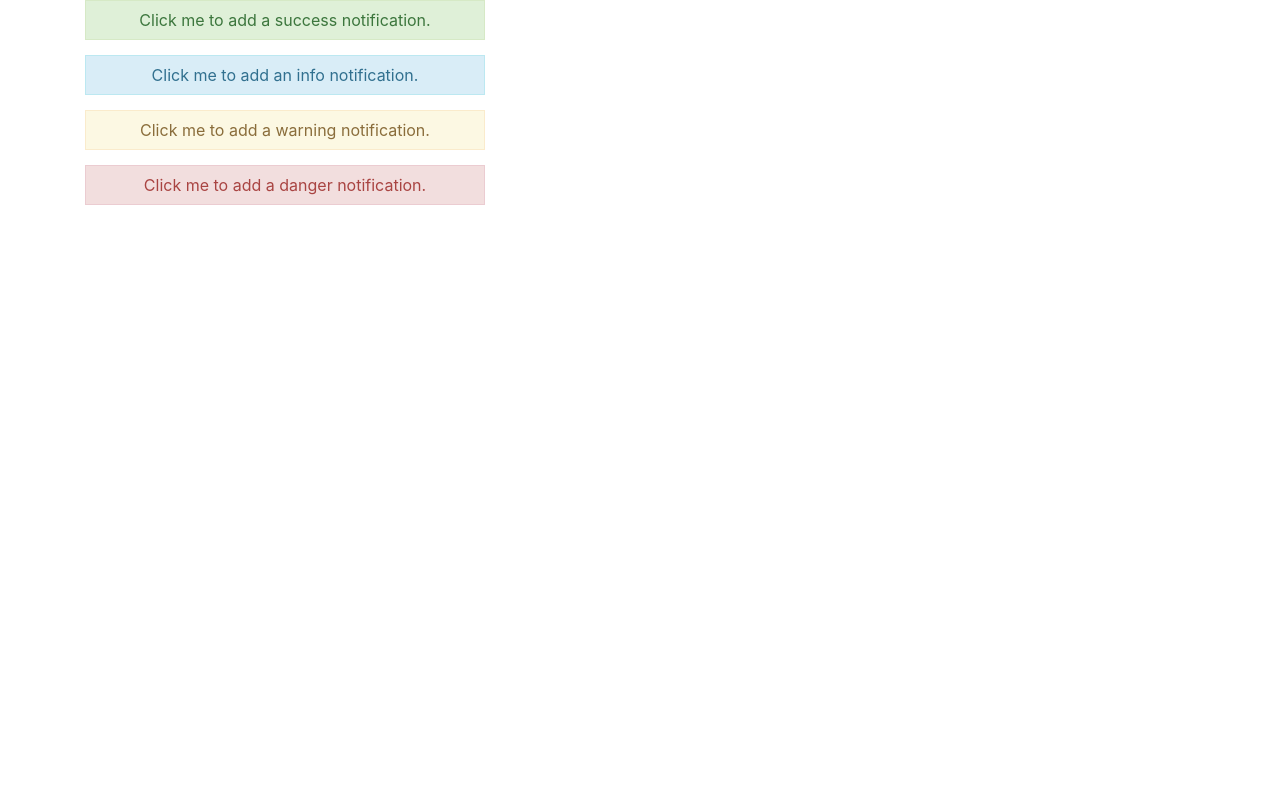
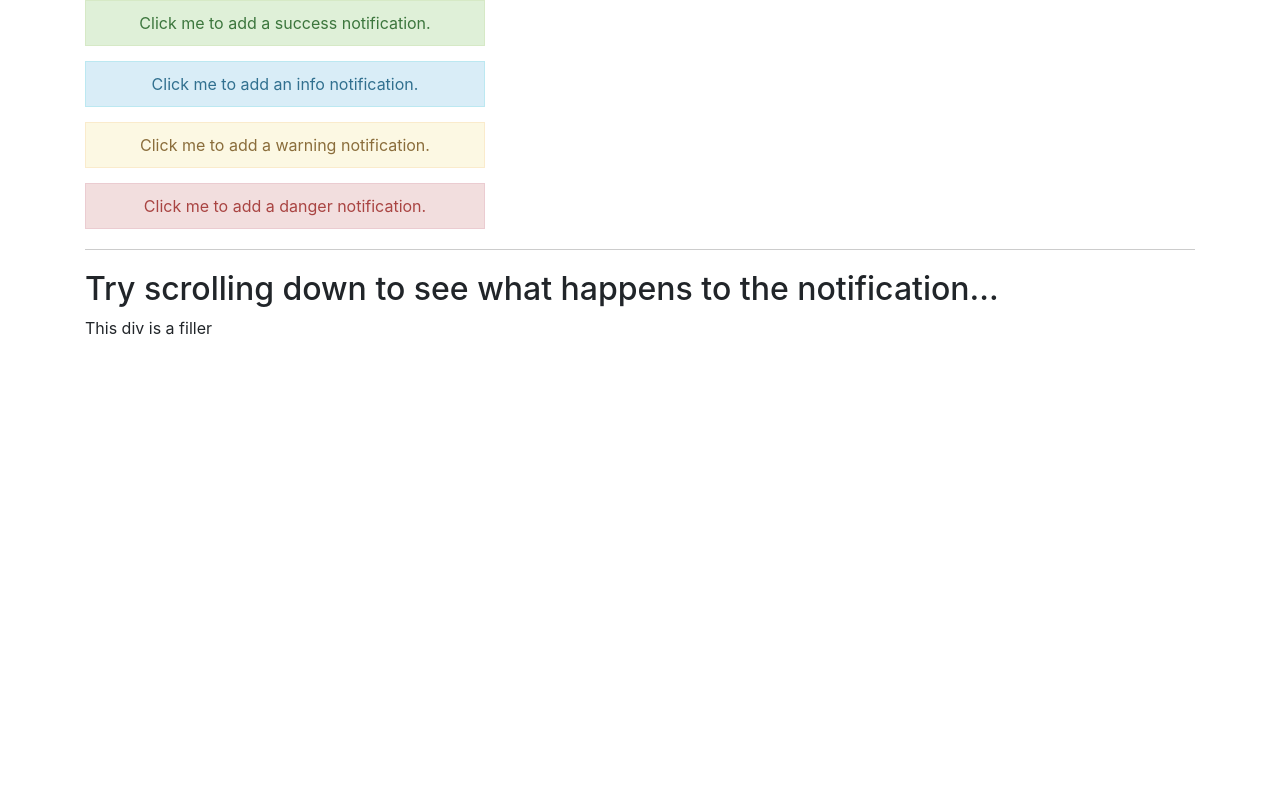
Before and after one commit to Zregnateews/SimpleNotify, a plain HTML site: page index.html in a window 1280 px wide. Shown: the top 800 px of the page. Drawn offline with nearby package versions, Linux system fonts and the light colour scheme; a script that the page names is missing.

Commit message:
Update index.html

```diff
--- a/index.html
+++ b/index.html
@@ -4,51 +4,72 @@
         <meta http-equiv="Content-Type" content="text/html; charset=utf-8" />
         <meta http-equiv="X-UA-Compatible" content="IE=edge" />
         <meta name="viewport" content="width=device-width, initial-scale=1.0">
-        <title></title>
+        <title>Simple Notify Examples</title>
         <link rel="stylesheet" type="text/css" href="https://cdnjs.cloudflare.com/ajax/libs/meyer-reset/2.0/reset.min.css" />
         <link rel="stylesheet" type="text/css" href="https://maxcdn.bootstrapcdn.com/bootstrap/4.0.0/css/bootstrap.min.css" />
         <link rel="stylesheet" type="text/css" href="https://maxcdn.bootstrapcdn.com/font-awesome/4.7.0/css/font-awesome.min.css" />
         <link rel="stylesheet" type="text/css" href="simpleNotify.css" />
         <style type="text/css">
-            #buttonsHolder button{
+            .buttonsHolder button{
                 display:block;
                 margin-bottom: 15px;
                 width:400px;
-                height:40px;
+                padding:10px;
                 border:1px solid #d6e9c6;
                 color:#3c763d;
                 background-color:#dff0d8;
                 border-color:#d6e9c6;
             }
-            #buttonsHolder button#addSuccess{
+            .buttonsHolder button#addSuccess,
+            .buttonsHolder button#addSuccess2{
                 color:#3c763d;
                 background-color:#dff0d8;
                 border-color:#d6e9c6;
             }
-            #buttonsHolder button#addInfo{
+            .buttonsHolder button#addInfo,
+            .buttonsHolder button#addInfo2{
                 color:#31708f;
                 background-color:#d9edf7;
                 border-color:#bce8f1;
             }
-            #buttonsHolder button#addWarning{
+            .buttonsHolder button#addWarning,
+            .buttonsHolder button#addWarning2{
                 color:#8a6d3b;
                 background-color:#fcf8e3;
                 border-color:#faebcc;
             }
-            #buttonsHolder button#addDanger{
+            .buttonsHolder button#addDanger,
+            .buttonsHolder button#addDanger2{
                 color:#a94442;
                 background-color:#f2dede;
                 border-color:#ebccd1;
+            }
+
+            #filler{
+                margin-top:20px;
+                border-top:1px solid #ccc;
+                padding-top:20px;
+                height:1000px;
             }
         </style>
     </head>
     <body>
         <div class="container">
-            <div id="buttonsHolder">
+            <div class="buttonsHolder">
                 <button id="addSuccess">Click me to add a success notification.</button>
                 <button id="addInfo">Click me to add an info notification.</button>
                 <button id="addWarning">Click me to add a warning notification.</button>
                 <button id="addDanger">Click me to add a danger notification.</button>
+            </div>
+            <div id="filler">
+                <h2>Try scrolling down to see what happens to the notification...</h2>
+                <p>This div is a filler</p>
+            </div>
+            <div class="buttonsHolder">
+                <button id="addSuccess2">Click me to add another success notification that lives inside the filler div.</button>
+                <button id="addInfo2">Click me to add another info notification that lives inside the filler div.</button>
+                <button id="addWarning2">Click me to add another warning notification that lives inside the filler div.</button>
+                <button id="addDanger2">Click me to add another danger notification that lives inside the filler div.</button>
             </div>
         </div>
 
@@ -57,7 +78,8 @@
                 crossorigin="anonymous"></script>
         <script type="text/javascript" src="simpleNotify.js"></script>
         <script type="text/javascript">
-            var notifications = $("body").notifications({holdTime:5, animationType:"opacity"})
+            var notifications = $("body").notifications({holdTime:5, animationType:"opacity"});
+            var notifications2 = $("#filler").notifications({holdTime:5, animationType:"opacity"});
             $(function(){
                 $("#addSuccess").click(function(){
                     notifications.notify("This is a Success notification.", "success");
@@ -71,6 +93,19 @@
                 $("#addDanger").click(function(){
                     notifications.notify("This is a Danger notification. Also this one is vibrating for more impact! :D", "danger", 1);
                 });
+
+                $("#addSuccess2").click(function(){
+                    notifications2.notify("This is a Success notification that lives inside the filler div.", "success");
+                });
+                $("#addInfo2").click(function(){
+                    notifications2.notify("This is an Info notification that lives inside the filler div.", "info");
+                });
+                $("#addWarning2").click(function(){
+                    notifications2.notify("This is a Warning notification that lives inside the filler div.", "warning");
+                });
+                $("#addDanger2").click(function(){
+                    notifications2.notify("This is a Danger notification that lives inside the filler div. Also this one is vibrating for more impact! :D", "danger", 1);
+                });
             });
         </script>
     </body>
```
